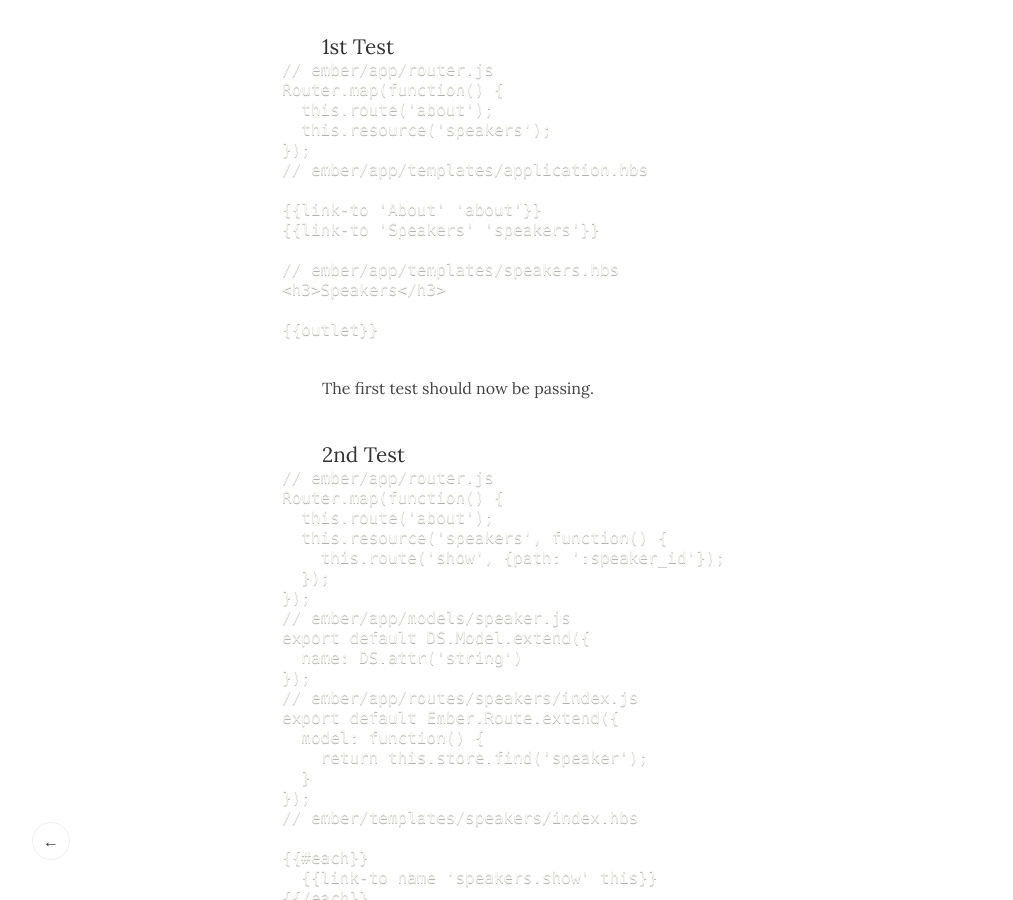
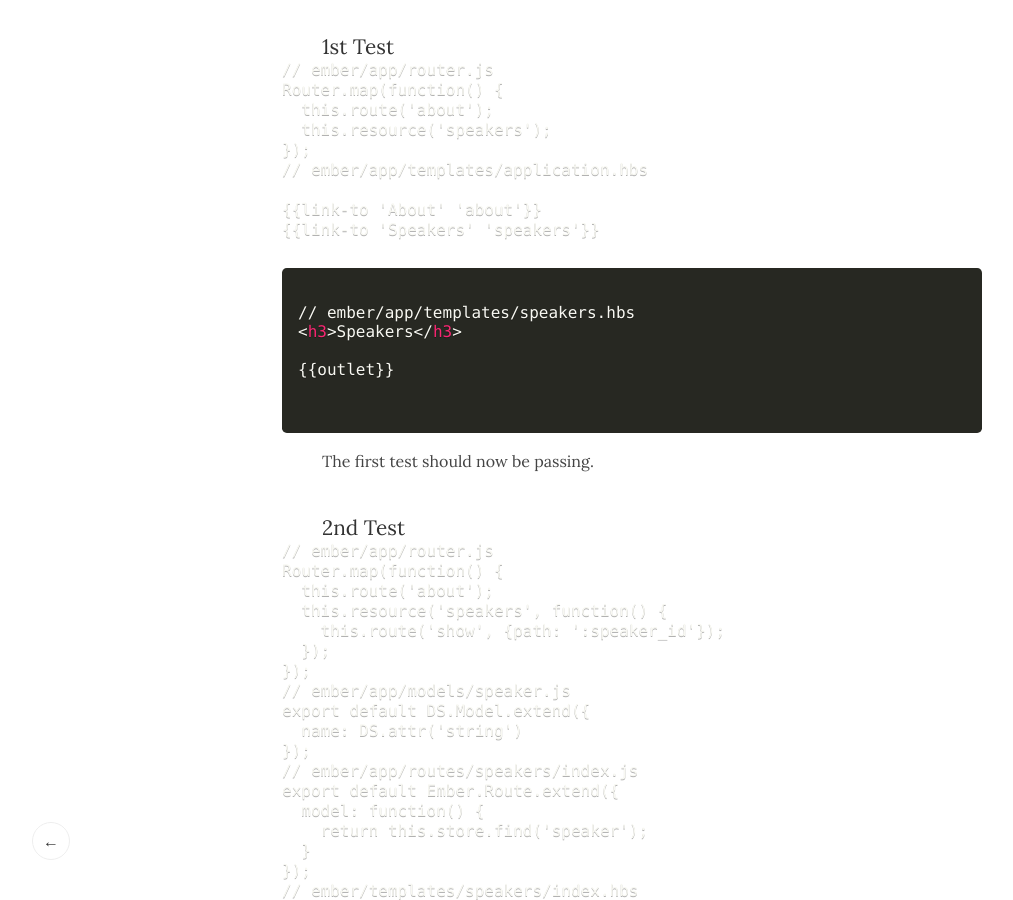
Before and after one commit to sheeju/sheeju.github.io, a Jekyll site: the page built from _posts/2014-05-25-building-ember-app-using-perl-mvc-part4.markdown, in a window 1280 px wide and 900 px high, scrolled down 3038 px. Shown: the whole window, without its empty margins (8-1021 px from the left). Built offline with Jekyll 4.4.1, drawn with Linux system fonts in a browser that asks for light colours; Markdown is read by kramdown in place of the engine named in the settings; comment, search, counter and statistics services are not loaded.

Commit message:
Fix in post

````diff
--- a/_posts/2014-05-25-building-ember-app-using-perl-mvc-part4.markdown
+++ b/_posts/2014-05-25-building-ember-app-using-perl-mvc-part4.markdown
@@ -149,13 +149,15 @@
 {% endraw %}
 ```
 
-```language-javascript
+<pre class=" language-markup">
+<code class=" language-markup">
 // ember/app/templates/speakers.hbs
-<h3>Speakers</h3>
+&lt;h3>Speakers&lt;/h3>
 {% raw %}
 {{outlet}}
 {% endraw %}
-```
+</code>
+</pre>
 
 The first test should now be passing.
 
````
